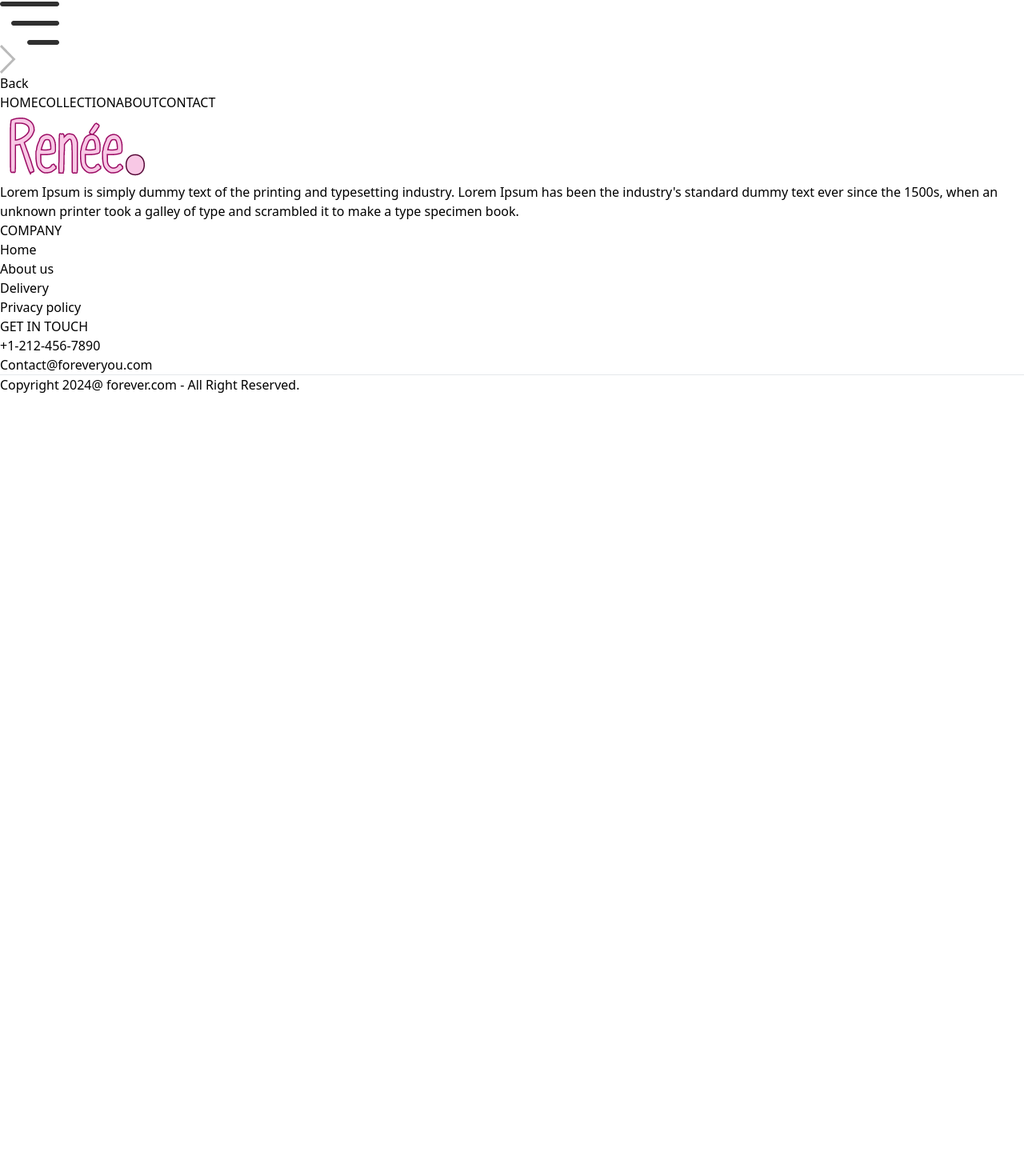
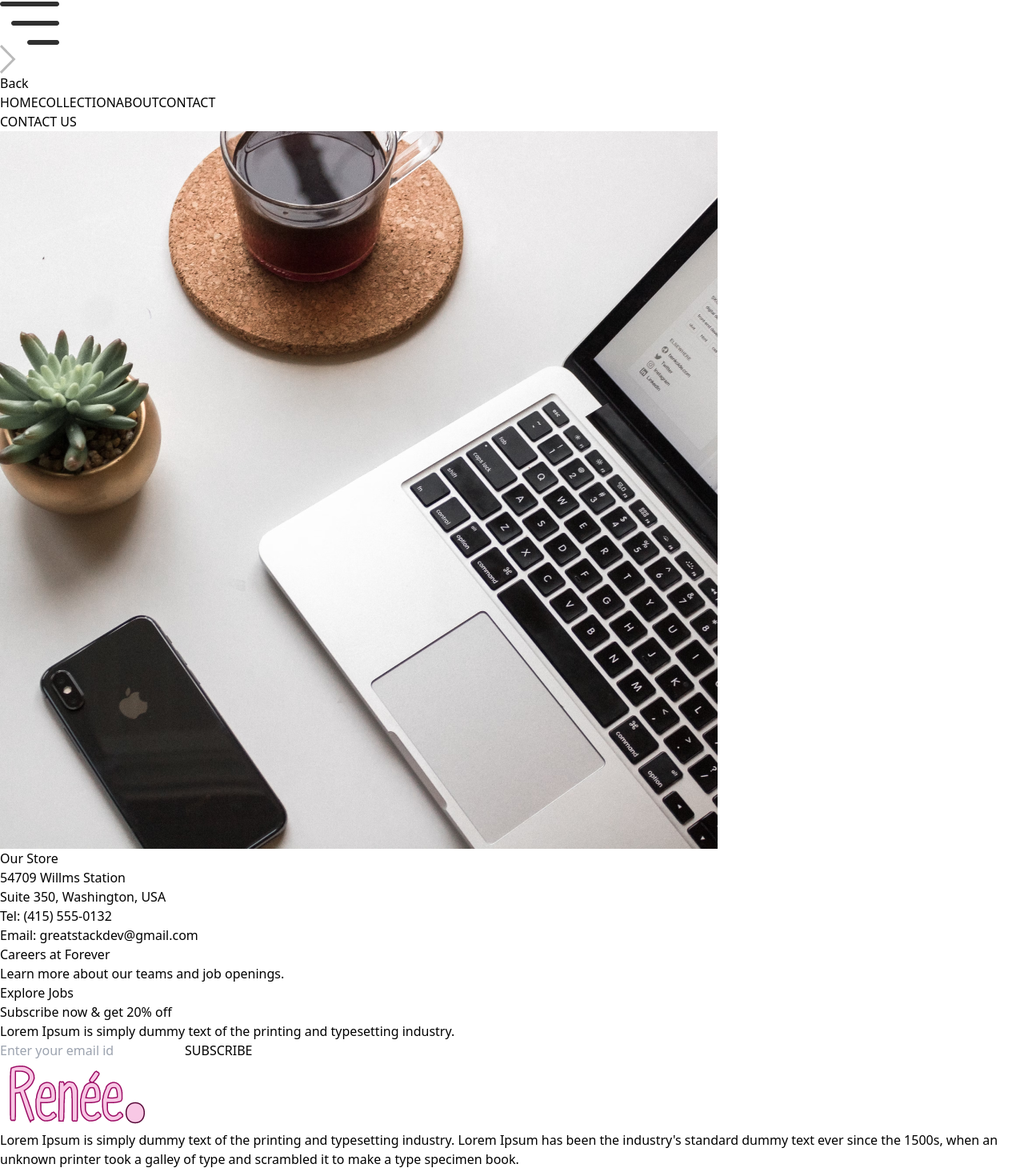
Before and after one commit to qutequbit/Ren-e, a React (Vite) app in the folder frontend/: page /contact in a window 1280 px wide. Shown: the part 399-1864 px from the top of the page at 80% size. Before the commit the page ends 892 px from the top, so only its background shows below. Built offline with nearby package versions, Linux system fonts and the light colour scheme.

Commit message:
contact page updated

```diff
--- a/frontend/src/pages/Contact.jsx
+++ b/frontend/src/pages/Contact.jsx
@@ -1,8 +1,29 @@
 import React from 'react'
+import Title from '../components/Title'
+import { assets } from '../assets/assets'
+import NewsletterBox from '../components/NewsletterBox'
 
 const Contact = () => {
     return (
         <div>
+
+            <div className='text-center text-2xl pt-10 border-t'>
+                <Title text1={'CONTACT'} text2={'US'} />
+            </div>
+
+            <div className='my-10 flex flex-col justify-center md:flex-row gap-10 mb-28'>
+                <img className='w-full md:max-w-[480px]' src={assets.contact_img} alt="" />
+                <div className='flex flex-col justify-center items-start gap-6'>
+                    <p className=' font-semibold text-xl text-gray-600'>Our Store</p>
+                    <p className=' text-gray-500'>54709 Willms Station <br /> Suite 350, Washington, USA</p>
+                    <p className=' text-gray-500'>Tel: (415) 555-0132 <br /> Email: greatstackdev@gmail.com</p>
+                    <p className=' font-semibold text-xl text-gray-600'>Careers at Forever</p>
+                    <p className=' text-gray-500'>Learn more about our teams and job openings.</p>
+                    <button className='border border-black px-8 py-4 text-sm hover:bg-black hover:text-white transition-all duration-500'>Explore Jobs</button>
+                </div>
+            </div>
+
+            <NewsletterBox />
 
         </div>
     )
```
